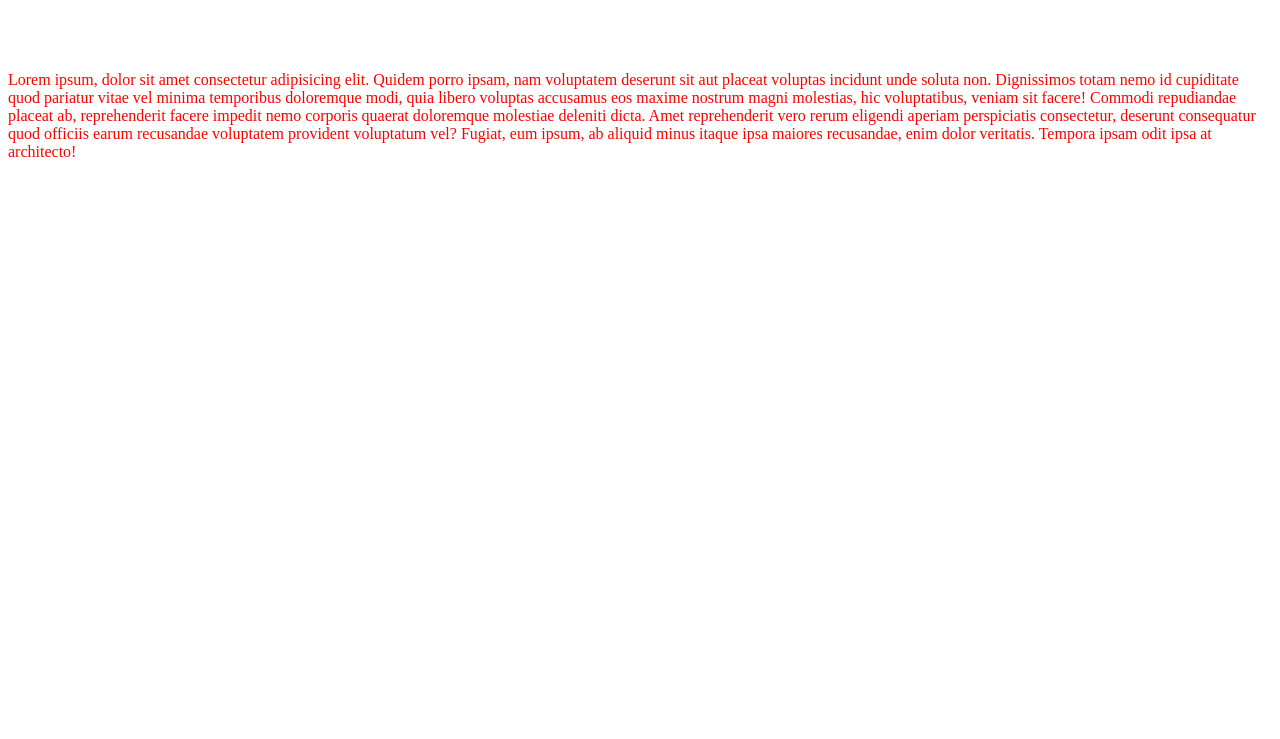
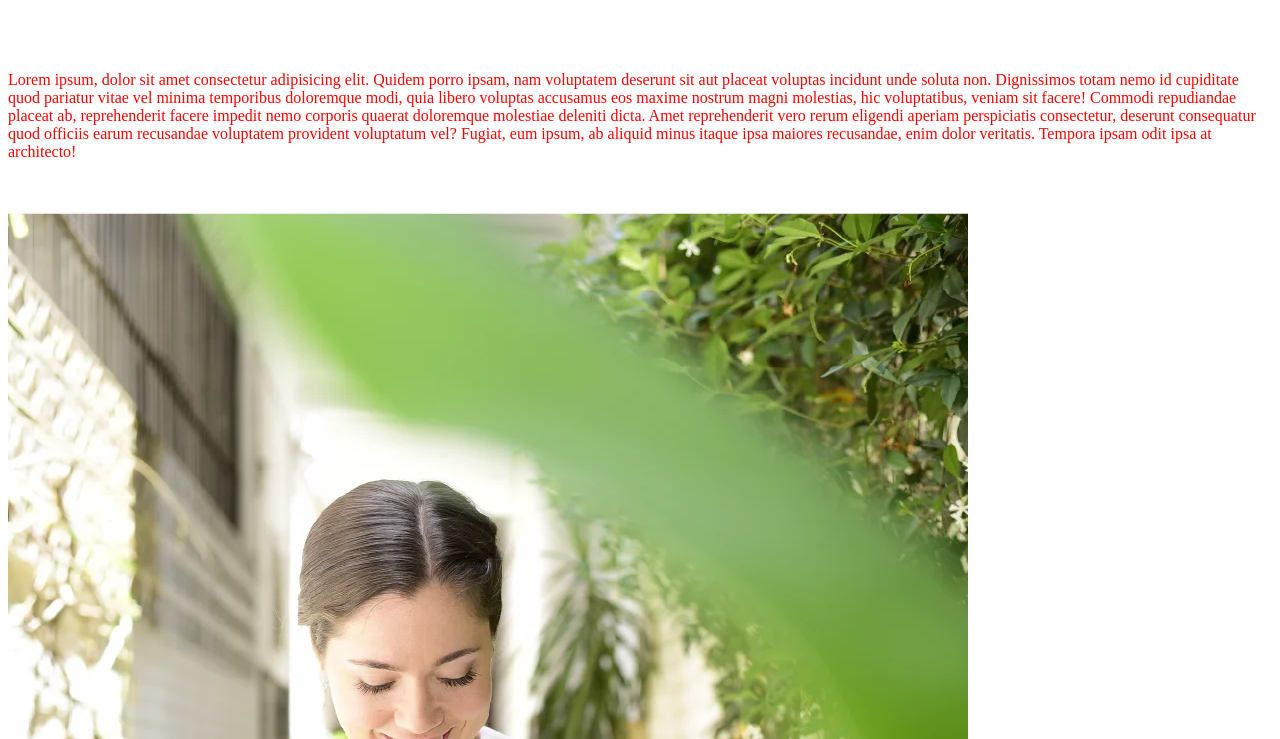
Before and after one commit to nikov1992/ProyectoNico, a plain HTML site: page INDEX.HTML in a window 1280 px wide. Shown: the part 61-800 px from the top of the page. Drawn offline with Linux system fonts and the light colour scheme.

Commit message:
iamgen en text

```diff
--- a/INDEX.HTML
+++ b/INDEX.HTML
@@ -11,5 +11,11 @@
     <h1>REPOSITORIO REMOTO CON GITHUB</h1>
     <BR></BR>
     <p>Lorem ipsum, dolor sit amet consectetur adipisicing elit. Quidem porro ipsam, nam voluptatem deserunt sit aut placeat voluptas incidunt unde soluta non. Dignissimos totam nemo id cupiditate quod pariatur vitae vel minima temporibus doloremque modi, quia libero voluptas accusamus eos maxime nostrum magni molestias, hic voluptatibus, veniam sit facere! Commodi repudiandae placeat ab, reprehenderit facere impedit nemo corporis quaerat doloremque molestiae deleniti dicta. Amet reprehenderit vero rerum eligendi aperiam perspiciatis consectetur, deserunt consequatur quod officiis earum recusandae voluptatem provident voluptatum vel? Fugiat, eum ipsum, ab aliquid minus itaque ipsa maiores recusandae, enim dolor veritatis. Tempora ipsam odit ipsa at architecto!</p>
+
+    <br><br>
+
+    <img src="./img/CONOCEME.JPG" alt="">
+
 </body>
+
 </html>
```
Also changed, not shown: img/CONOCEME.JPG (added).
